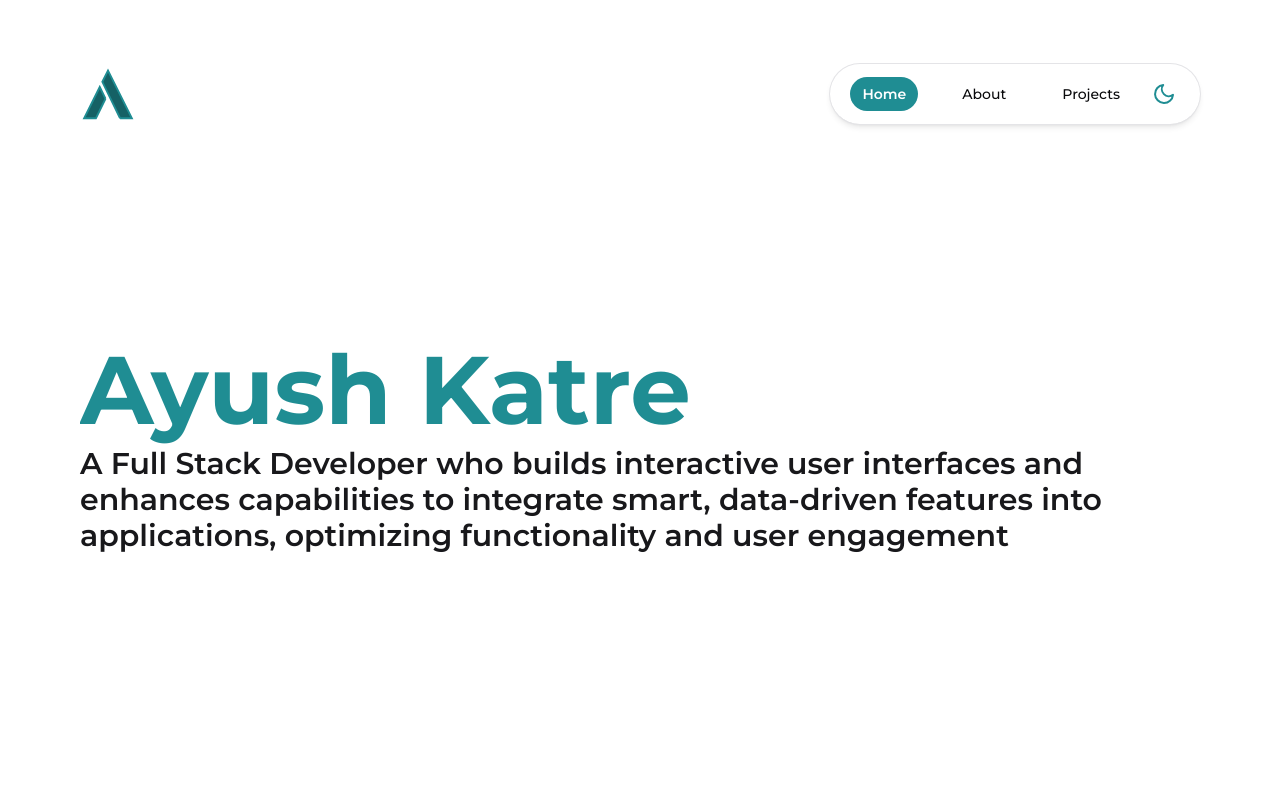
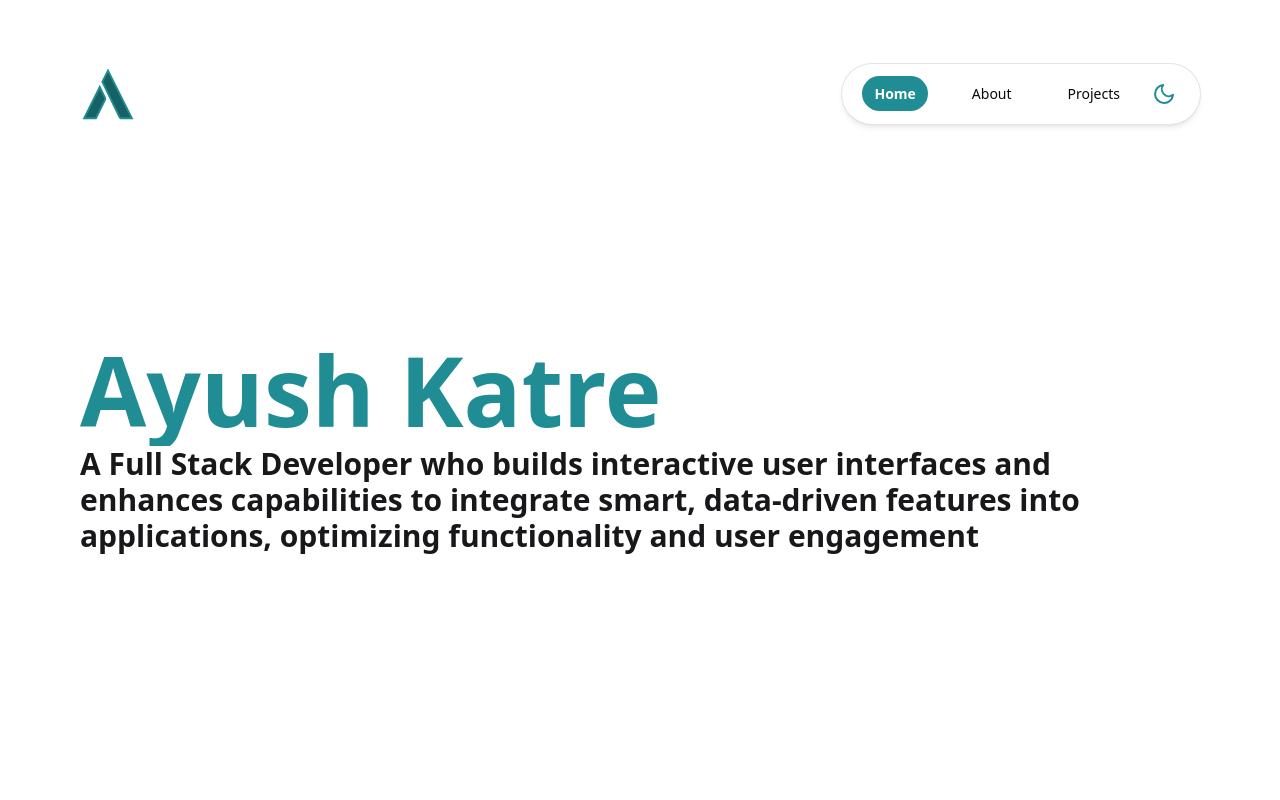
Before and after one commit to AyushKatre05/My_Portfolio, a Next.js app: page / in a window 1280 px wide. Shown: the top 800 px of the page. Built offline with nearby package versions, Linux system fonts and the light colour scheme.

Commit message:
changing font

```diff
--- a/src/layout/main-layout.tsx
+++ b/src/layout/main-layout.tsx
@@ -1,15 +1,8 @@
 import { ReactNode } from "react";
-
-import { Montserrat } from "next/font/google";
-
 import Navbar from "@/layout/navbar";
 import Footer from "@/layout/footer";
 import { routes } from "@/data/navigationRoutes";
 import { classNames } from "@/utility/classNames";
-
-const montserrat = Montserrat({
-  subsets: ["latin"],
-});
 
 export interface MainLayoutProps {
   children: ReactNode;
@@ -18,7 +11,7 @@ export interface MainLayoutProps {
 export default function MainLayout(props: MainLayoutProps) {
   return (
     <>
-      <div className={classNames("min-h-screen", montserrat.className)}>
+      <div className={classNames("min-h-screen font-sans")}>
         <Navbar routes={routes} />
         <main>{props.children}</main>
       </div>
```
